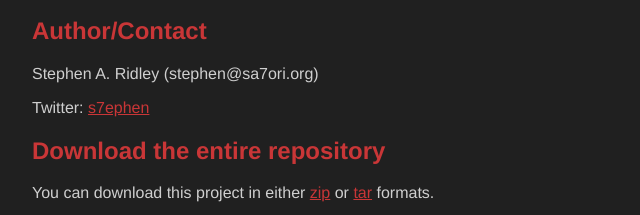
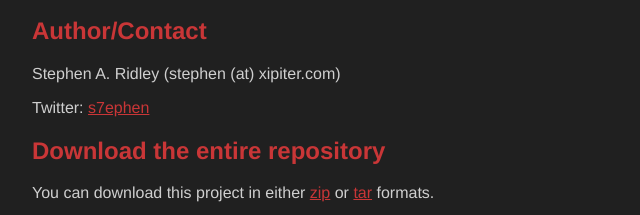
Before and after one commit to s7ephen/SandKit, a plain HTML site: page index.html in a window 1280 px wide. Shown: the part 1758-1973 px from the top of the page, 258-898 px from the left. Drawn offline with Linux system fonts and the light colour scheme.

Commit message:
updating email address

```diff
--- a/index.html
+++ b/index.html
@@ -145,7 +145,7 @@ href="https://github.com/s7ephen/SandKit/raw/master/Escaping_The_Sandbox/Escapin
     </div>
 
 <h2>Author/Contact</h2>
-<p>Stephen A. Ridley (stephen@sa7ori.org)<br/>      </p>
+<p>Stephen A. Ridley (stephen (at) xipiter.com)<br/>      </p>
 <p> Twitter: <a href="http://twitter.com/s7ephen">s7ephen</a></p>
 
     <h2>Download the entire repository</h2>
```
